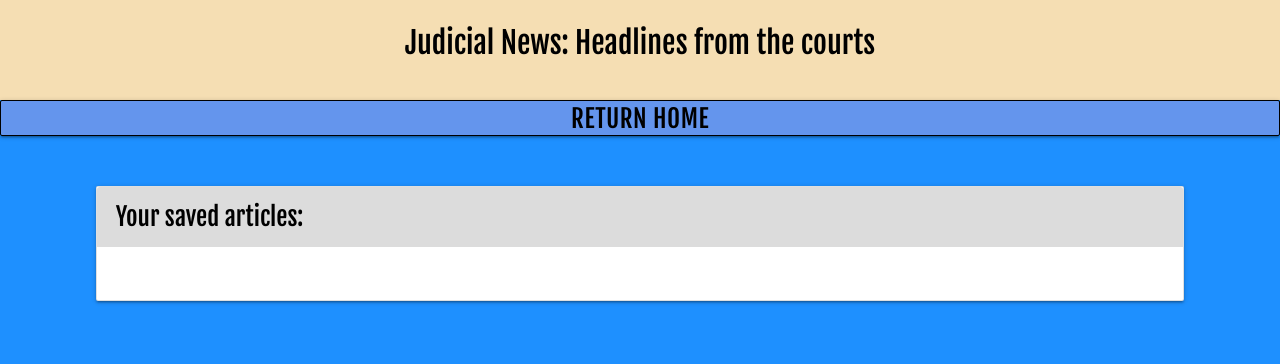
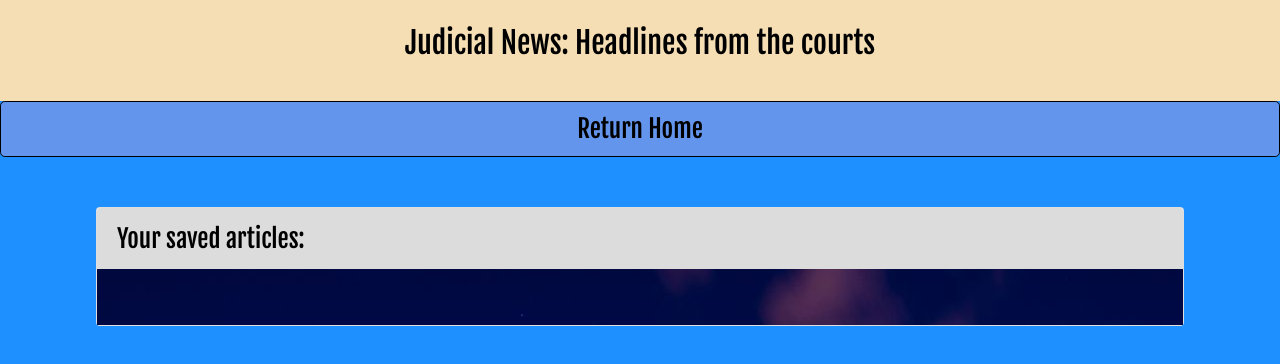
Before and after one commit to mavstronaut/mongoDB-scraper, a website: page public/html/saved.html in a window 1280 px wide. Drawn offline with nearby package versions, Linux system fonts and the light colour scheme; no server answers.

Commit message:
adding background image
;

```diff
--- a/package.json
+++ b/package.json
@@ -24,7 +24,6 @@
     "cheerio": "^1.0.0-rc.3",
     "dotenv": "^8.0.0",
     "express": "^4.17.1",
-    "materialize": "^1.0.0",
     "mongoose": "^5.6.9",
     "path": "^0.12.7",
     "request": "^2.88.0"
--- a/public/css/style.css
+++ b/public/css/style.css
@@ -80,9 +80,9 @@ body {
     border-bottom: none;
 }
 
-/* #articlesDiv, #savedArticlesDiv, #savedArticleNotesDiv {
-
-} */
+#articlesDiv, #savedArticlesDiv, #savedArticleNotesDiv {
+    background-image: url("../images/supreme-court.jpg");
+}
 
 .savedButton, .notesButton, .deleteButton {
     background-color: deepskyblue;
--- a/public/html/saved.html
+++ b/public/html/saved.html
@@ -9,8 +9,6 @@
 
 
         <meta name="viewport" content="width=device-width, initial-scale=1.0"/>
-        <link rel="stylesheet" href="https://cdnjs.cloudflare.com/ajax/libs/materialize/1.0.0/css/materialize.min.css">
-        <script src="https://cdnjs.cloudflare.com/ajax/libs/materialize/1.0.0/js/materialize.min.js"></script>
 
         <link href="https://fonts.googleapis.com/css?family=Fjalla+One&display=swap" rel="stylesheet">
         <script src="https://kit.fontawesome.com/0a4035d3a2.js"></script>
```
Also changed, not shown: public/html/index.html (+0 -5 lines), 1 other file.
